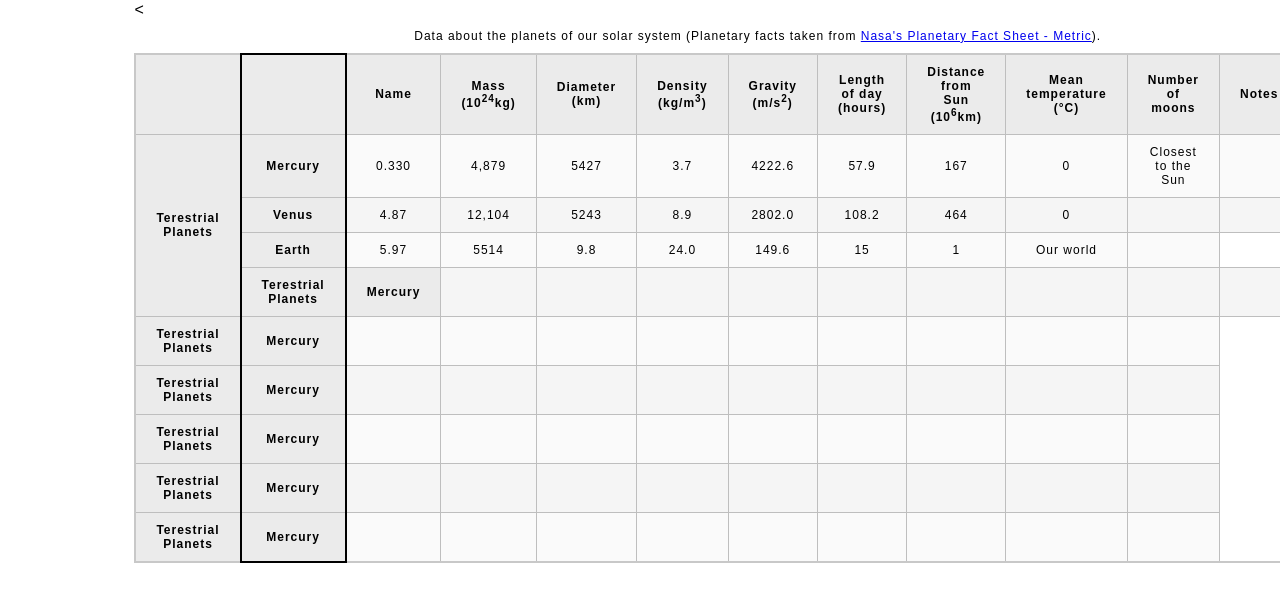
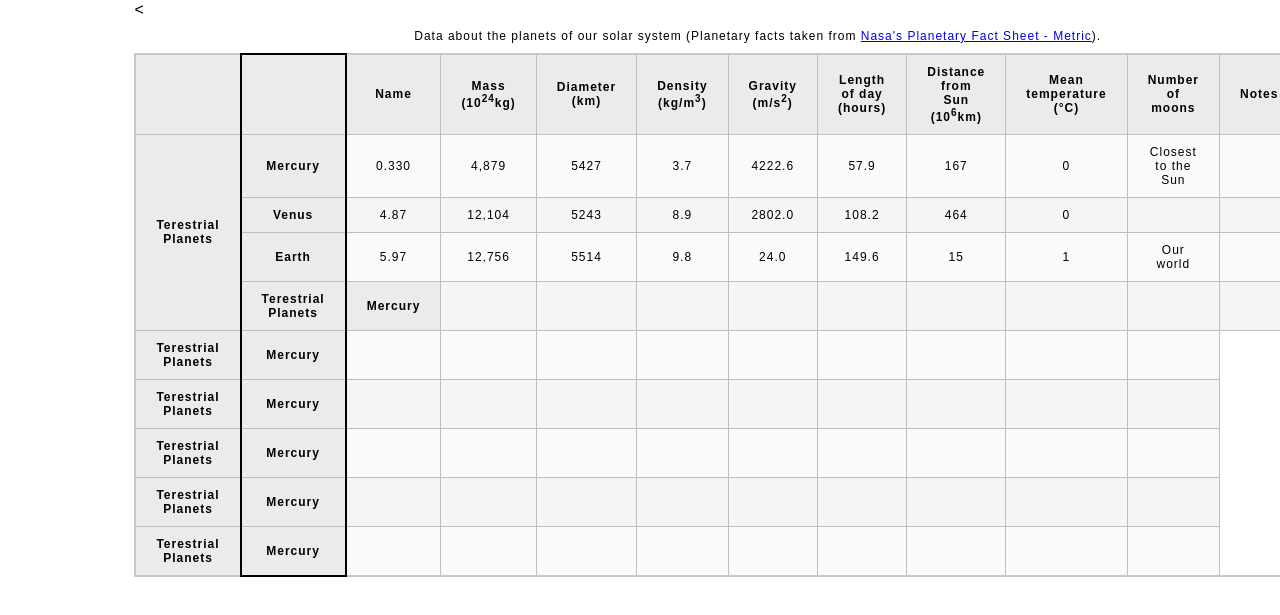
Before and after one commit to nicolenanette/nicolenanette.github.io, a plain HTML site: page planet-table/index.html in a window 1280 px wide. Shown: the part 79-694 px from the top of the page. Drawn offline with Linux system fonts and the light colour scheme.

Commit message:
Update index.html

```diff
--- a/planet-table/index.html
+++ b/planet-table/index.html
@@ -89,6 +89,7 @@
                     <tr>
                         <th>Earth</th>
                         <td>5.97</td>
+                        <td>12,756</td>
                         <td>5514 </td>
                         <td>9.8 </td>
                         <td>24.0 </td>
```
